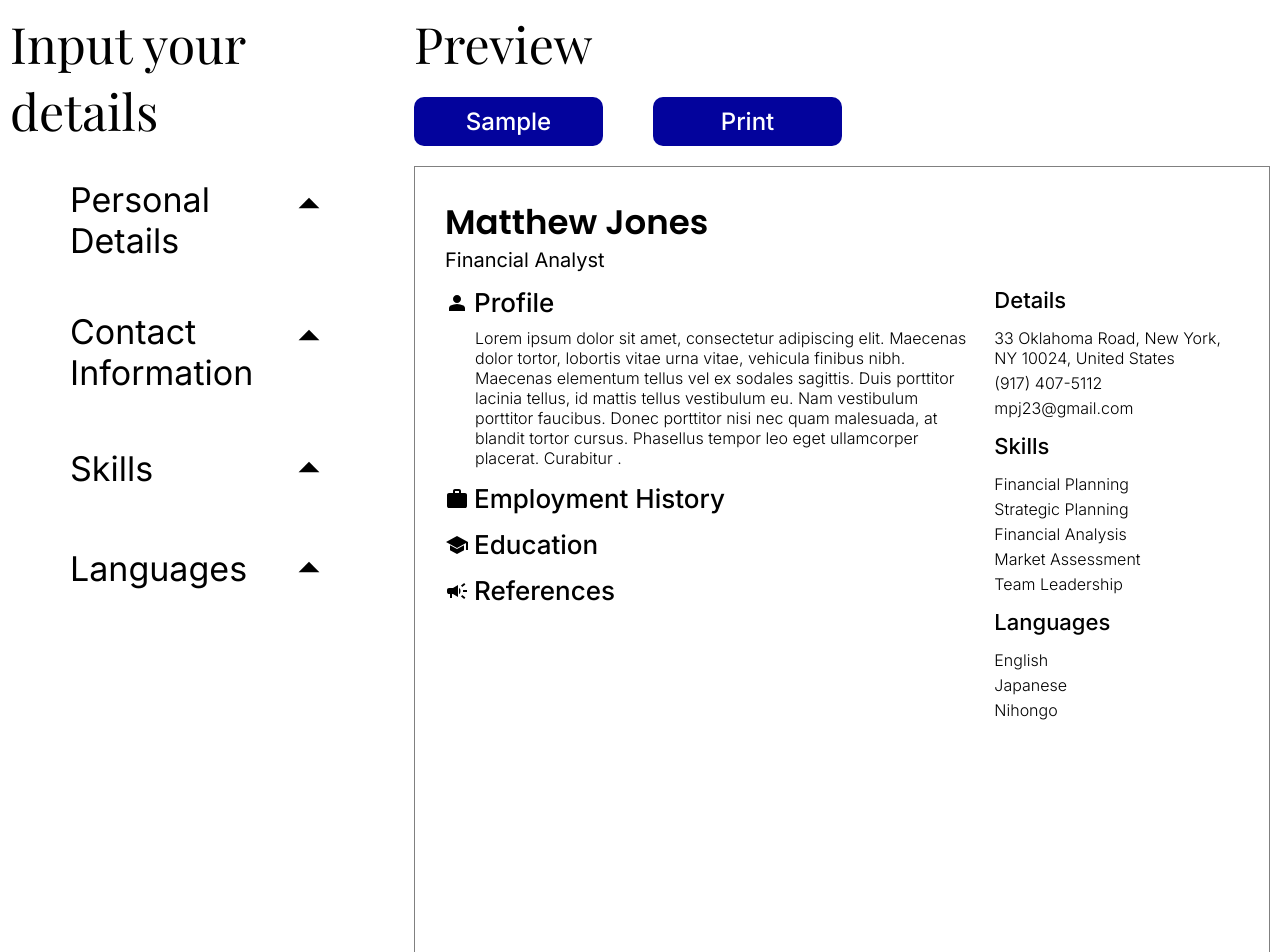
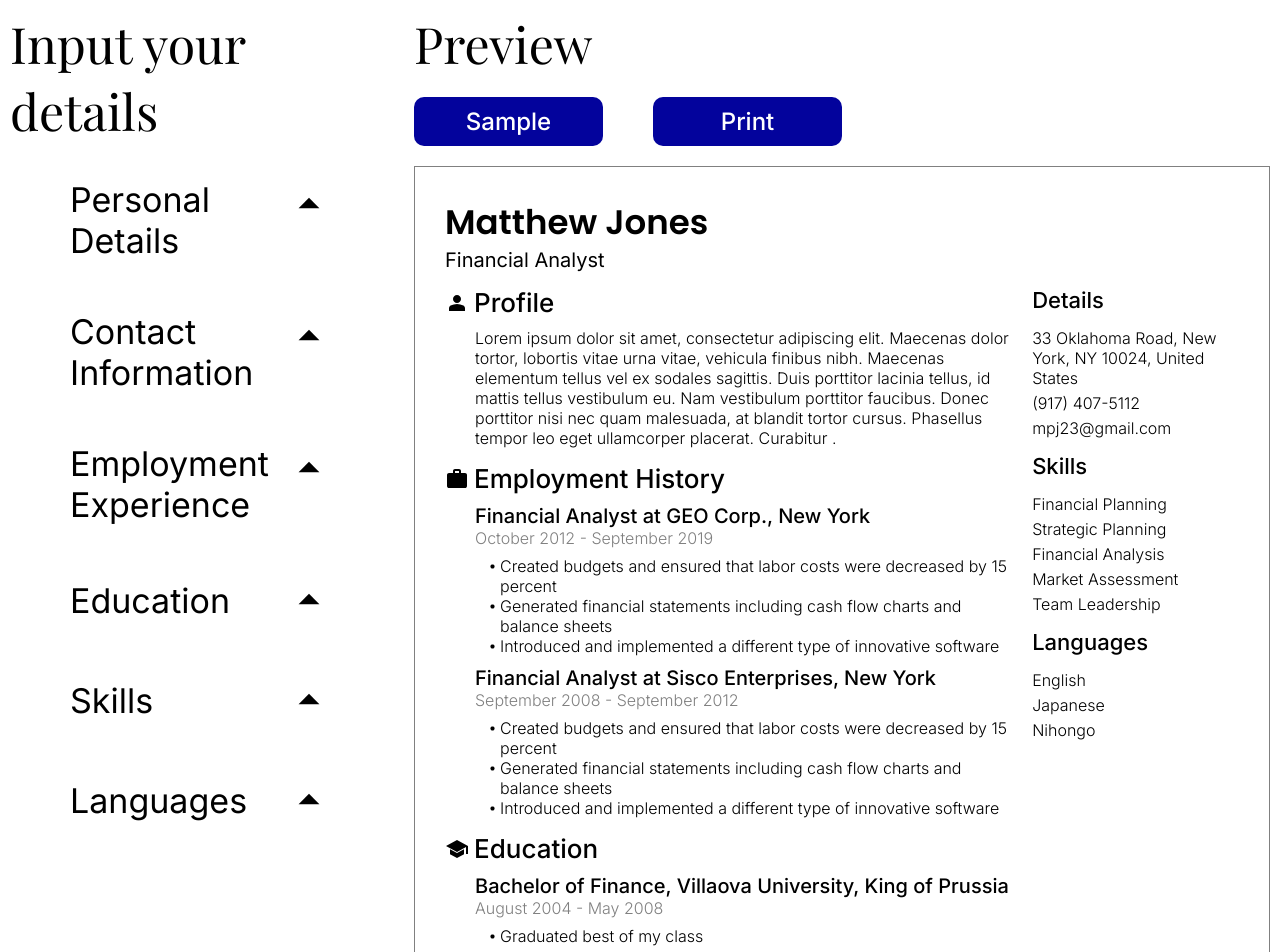
Before and after one commit to muchubatactics/cv-app, a React (Vite) app: page / in a window 1280 px wide. Shown: the top 952 px of the page. Built offline with nearby package versions, Linux system fonts and the light colour scheme.

Commit message:
until later does not always come

```diff
--- a/src/components/App.jsx
+++ b/src/components/App.jsx
@@ -10,7 +10,7 @@ const sampleData = {
   location: '33 Oklahoma Road, New York, NY 10024, United States',
   tel: '(917) 407-5112',
   email: 'mpj23@gmail.com',
-  website: null,
+  website: '',
   skills: [
     {val: 'Financial Planning',  id: 1},
     {val: 'Strategic Planning',  id: 2},
@@ -22,7 +22,39 @@ const sampleData = {
     {val: 'English',  id: 1},
     {val: 'Japanese',  id: 2},
     {val: 'Nihongo', id: 3},
-  ]
+  ],
+  work: [
+    {
+      title: 'Financial Analyst at GEO Corp., New York',
+      from: 'October 2012',
+      to: 'September 2019',
+      details: 'Created budgets and ensured that labor costs were decreased by 15 percent. Generated financial statements including cash flow charts and balance sheets. Introduced and implemented a different type of innovative software.',
+      id: 1,
+    },
+    {
+      title: 'Financial Analyst at Sisco Enterprises, New York',
+      from: 'September 2008',
+      to: 'September 2012',
+      details: 'Created budgets and ensured that labor costs were decreased by 15 percent. Generated financial statements including cash flow charts and balance sheets. Introduced and implemented a different type of innovative software.',
+      id: 2,
+    },
+  ],
+  education: [
+    {
+      title: 'Bachelor of Finance, Villaova University, King of Prussia',
+      from: 'August 2004',
+      to: 'May 2008',
+      details: 'Graduated best of my class',
+      id: 1,
+    },
+    {
+      title: 'High School Diploma, Mary Stuart Insitute of Diplomas',
+      from: 'September 2000',
+      to: 'June 2004',
+      details: '',
+      id: 2,
+    },
+  ],
 };
 
 export default function App() {
--- a/src/components/Button.jsx
+++ b/src/components/Button.jsx
@@ -1,5 +1,5 @@
-export default function Button({text, func}) {
+export default function Button({text, func, style}) {
   return (
-    <button onClick={func}>{text}</button>
+    <button style={style} onClick={func}>{text}</button>
   );
 }
--- /dev/null
+++ b/src/components/DetailedInput.jsx
@@ -0,0 +1,30 @@
+import '../styles/detailed.css';
+import { useState } from 'react';
+import Button from './Button';
+
+export default function DetailedInput({callback, data, obj}) {
+  const [val, setVal] = useState(obj);
+
+  function handleChange(e) {
+    let id = e.target.id;
+    let tmp = e.target.value;
+    setVal({...val, [id]: tmp});
+  }
+
+  return (
+    <div className="detailed-input" key={val.id}>
+      <label htmlFor='title'>Title:</label>
+      <input type="text" id="title" value={val.title} onChange={handleChange}/>
+      <span>
+        <label>From: <input type="text" name="from" id="from" value={val.from} onChange={handleChange}/></label>
+        <label htmlFor="to">To: <input type="text" name="to" id="to" value={val.to} onChange={handleChange}/></label>
+      </span>
+      <label htmlFor='details'>Details <i>period-separeted</i>:</label>
+      <textarea name="details" id="details" rows="10" value={val.details} onChange={handleChange}></textarea>
+      <div className="btns">
+        <Button text='minimize' func={undefined}/>
+        <Button style={{backgroundColor: '#ce2222'}} text='delete' func={undefined} />
+      </div>
+    </div>
+  );
+}
--- a/src/components/Inputing.jsx
+++ b/src/components/Inputing.jsx
@@ -16,6 +16,7 @@ export default function Inputing({className, callback, data}) {
         ]
       }
       callback={callback} data={data}/>
+
       <Section text="Contact Information" inputs=
       {
         [
@@ -26,6 +27,10 @@ export default function Inputing({className, callback, data}) {
         ]
       }
       callback={callback} data={data}/>
+
+      <Section text="Employment Experience" special={true} callback={callback} data={data} />
+      <Section text="Education" special={true} callback={callback} data={data} />
+
       <Section text="Skills" inputs={[{name: 'skills', id: 1, type: 0}]} callback={callback} data={data} />
       <Section text="Languages" inputs={[{name: 'languages', id: 1, type: 0}]} callback={callback} data={data} />
     </div>
--- a/src/components/Page.jsx
+++ b/src/components/Page.jsx
@@ -1,6 +1,30 @@
 import '../styles/page.css';
 
 export default function Page({data}) {
+
+  function formatDetails(str) {
+    let id = 0;
+    let arr = str.split('.').map((strr) => {
+      return {val: strr, id: ++id};
+    });
+    return (
+      <>
+      {
+        arr.map((obj) => {
+          return (
+            obj.val ? (
+              <div className='details-instance' key={obj.id}>
+                <span><svg xmlns="http://www.w3.org/2000/svg" height="5px" viewBox="0 -960 960 960" width="5px" fill="#00000"><path d="M480-80q-83 0-156-31.5T197-197q-54-54-85.5-127T80-480q0-83 31.5-156T197-763q54-54 127-85.5T480-880q83 0 156 31.5T763-763q54 54 85.5 127T880-480q0 83-31.5 156T763-197q-54 54-127 85.5T480-80Z"/></svg></span>
+                <span>{obj.val}</span>
+              </div>
+            ) : null
+          )
+        })
+      }
+      </>
+    );
+  }
+
   return (
     <div className='page'>
       <div className="top">
@@ -18,6 +42,7 @@ export default function Page({data}) {
               {data.about}
             </div>
           </div>
+
           <div className="employ-hist">
             <div>
               <span>
@@ -25,7 +50,23 @@ export default function Page({data}) {
               </span>
               <span>Employment History</span>
             </div>
+            <div className="work-area">
+              {
+                data.work.map((obj) => {
+                  return (
+                    <div key={obj.id} className='work-instance'>
+                      <div className="title">{obj.title}</div>
+                      <div className="from to">{obj.from} - {obj.to}</div>
+                      <div className="details">
+                        {formatDetails(obj.details)}
                       </div>
+                    </div>
+                  );
+                })
+              }
+            </div>
+          </div>
+
           <div className="educ">
             <div>
               <span>
@@ -33,7 +74,23 @@ export default function Page({data}) {
               </span>
               <span>Education</span>
             </div>
+            <div className="education-area">
+              {
+                data.education.map((obj) => {
+                  return (
+                    <div key={obj.id} className='education-instance'>
+                      <div className="title">{obj.title}</div>
+                      <div className="from to">{obj.from} - {obj.to}</div>
+                      <div className="details">
+                        {formatDetails(obj.details)}
                       </div>
+                    </div>
+                  );
+                })
+              }
+            </div>
+          </div>
+
           <div className="ref">
               <div>
                 <span>
--- a/src/components/Section.jsx
+++ b/src/components/Section.jsx
@@ -2,8 +2,9 @@ import Textbox from "./Textbox";
 import '../styles/section.css';
 import dropdown_icon from '../assets/dropdown.svg';
 import { useState } from "react";
+import DetailedInput from "./DetailedInput";
 
-export default function Section({text, inputs, callback, data}) {
+export default function Section({text, inputs, callback, data, special}) {
   const [isShowing, setIsShowing] = useState(false);
   const [svgClass, setSvgClass] = useState('');
 
@@ -21,6 +22,25 @@ export default function Section({text, inputs, callback, data}) {
         <img src={dropdown_icon} alt="drop down icon" className={svgClass} />
       </div>
       {
+        special ?
+        isShowing ?
+        (
+          <>
+            {
+              text === 'Education' ? (
+                data.education.map((obj) => {
+                  return <DetailedInput key={obj.id} data={data} obj={obj} callback={callback}/>
+                })
+              ) : (
+                data.work.map((obj) => {
+                  return <DetailedInput key={obj.id} data={data} obj={obj} callback={callback}/>
+                })
+              )
+            }
+            <button>Add New</button>
+          </>
+        ): null
+        :
         isShowing ? inputs.map(
           (input) => {
             return (
--- a/src/components/Textbox.jsx
+++ b/src/components/Textbox.jsx
@@ -24,7 +24,6 @@ export default function Textbox({name, type, callback, data}) {
       id++;
       return {val: str, id: id}
     });
-    console.log("here", arr);
     return arr;
   }
 
@@ -37,7 +36,6 @@ export default function Textbox({name, type, callback, data}) {
         str += (arr[i].val + ', ');
       }
     }
-    console.log("here", str);
     return str;
   }
 
--- a/src/styles/app.css
+++ b/src/styles/app.css
@@ -18,3 +18,9 @@ h1 {
   margin: 0px;
   margin-bottom: 20px;
 }
+
+textarea {
+  font-family: 'Inter', sans-serif;
+  font-size: 1rem;
+  padding: 10px;
+}
--- /dev/null
+++ b/src/styles/detailed.css
@@ -0,0 +1,33 @@
+.sect > .detailed-input {
+  padding: 10px 30px;
+  font-size: 1.5rem;
+  display: flex;
+  flex-direction: column;
+}
+
+.detailed-input label {
+  display: block;
+  font-size: 1.3rem;
+  margin-bottom: 8px;
+  font-family: 'Inter', sans-serif;
+}
+
+.detailed-input input {
+  font-size: 1.2rem;
+  margin-bottom: 10px;
+}
+
+.detailed-input span {
+  display: flex;
+  flex-direction: row;
+  justify-content: space-between;
+  align-items: center;
+}
+
+.detailed-input .btns {
+  margin-left: auto;
+}
+
+.detailed-input button {
+  margin: 10px;
+}
--- a/src/styles/page.css
+++ b/src/styles/page.css
@@ -5,6 +5,7 @@
   padding: 30px;
   font-size: 1rem;
   font-family: 'Inter';
+  user-select: none;
 }
 
 .page .top .name {
@@ -20,13 +21,13 @@
   font-weight: 500;
 }
 
-.profile div:nth-child(1), .employ-hist div:nth-child(1), .educ div:nth-child(1), .ref div:nth-child(1)  {
+.profile > div:nth-child(1), .employ-hist > div:nth-child(1), .educ > div:nth-child(1), .ref > div:nth-child(1)  {
   display: flex;
   align-items: center;
   margin-bottom: 10px;
 }
 
-.profile div:nth-child(1) span:nth-child(1), .employ-hist div:nth-child(1) span:nth-child(1), .educ div:nth-child(1) span:nth-child(1), .ref div:nth-child(1) span:nth-child(1){
+.profile > div:nth-child(1) > span:nth-child(1), .employ-hist > div:nth-child(1) > span:nth-child(1), .educ > div:nth-child(1) > span:nth-child(1), .ref > div:nth-child(1) > span:nth-child(1){
   margin-right: 5px;
   display: flex;
   align-items: center;
@@ -40,7 +41,7 @@
 
 .page > div:nth-child(2) {
   display: grid;
-  grid-template-columns: 2fr 1fr;
+  grid-template-columns: 2.5fr 1fr;
 }
 
 .page .main {
@@ -48,6 +49,7 @@
 
 .page .sidebar {
   margin-left: 20px;
+  max-width: 250px;
 }
 
 .page .sidebar span {
@@ -62,3 +64,47 @@
   font-weight: 300;
   margin: 5px 0px;
 }
+
+.employ-hist .work-area, .educ .education-area {
+
+}
+
+.employ-hist .work-area .work-instance, .educ .education-area .education-instance {
+  display: flex;
+  flex-direction: column;
+  padding-left: 30px;
+}
+
+.employ-hist .title, .educ .title {
+  font-size: 1rem;
+  font-weight: 500;
+  display: flex;
+  justify-content: start;
+}
+
+.employ-hist .to.from, .educ .to.from {
+  font-size: 0.8rem;
+  font-weight: 300;
+  color: grey;
+  margin-bottom: 8px;
+}
+
+.employ-hist .work-instance, .educ .education-instance {
+  font-size: 0.8rem;
+  font-weight: 300;
+  margin-bottom: 10px;
+}
+
+.details-instance {
+  margin-left: 10px;
+  display: flex;
+
+}
+
+.details-instance > span:nth-child(1) {
+  padding: 5px;
+  font-size: 1.5rem;
+  display: flex;
+  align-items: start;
+  padding-top: 8px;
+}
--- a/src/styles/section.css
+++ b/src/styles/section.css
@@ -15,13 +15,13 @@
   border-radius: 10px;
 }
 
-.sect div {
+.sect > div {
   padding-left: 50px;
   padding-right: 20px;
 }
 
 
-.sect div:nth-child(1):hover {
+.sect > div:nth-child(1):hover {
   background-color: rgb(241, 241, 241);
 }
 
```
Lines whose indentation alone changed are shown as unchanged.
